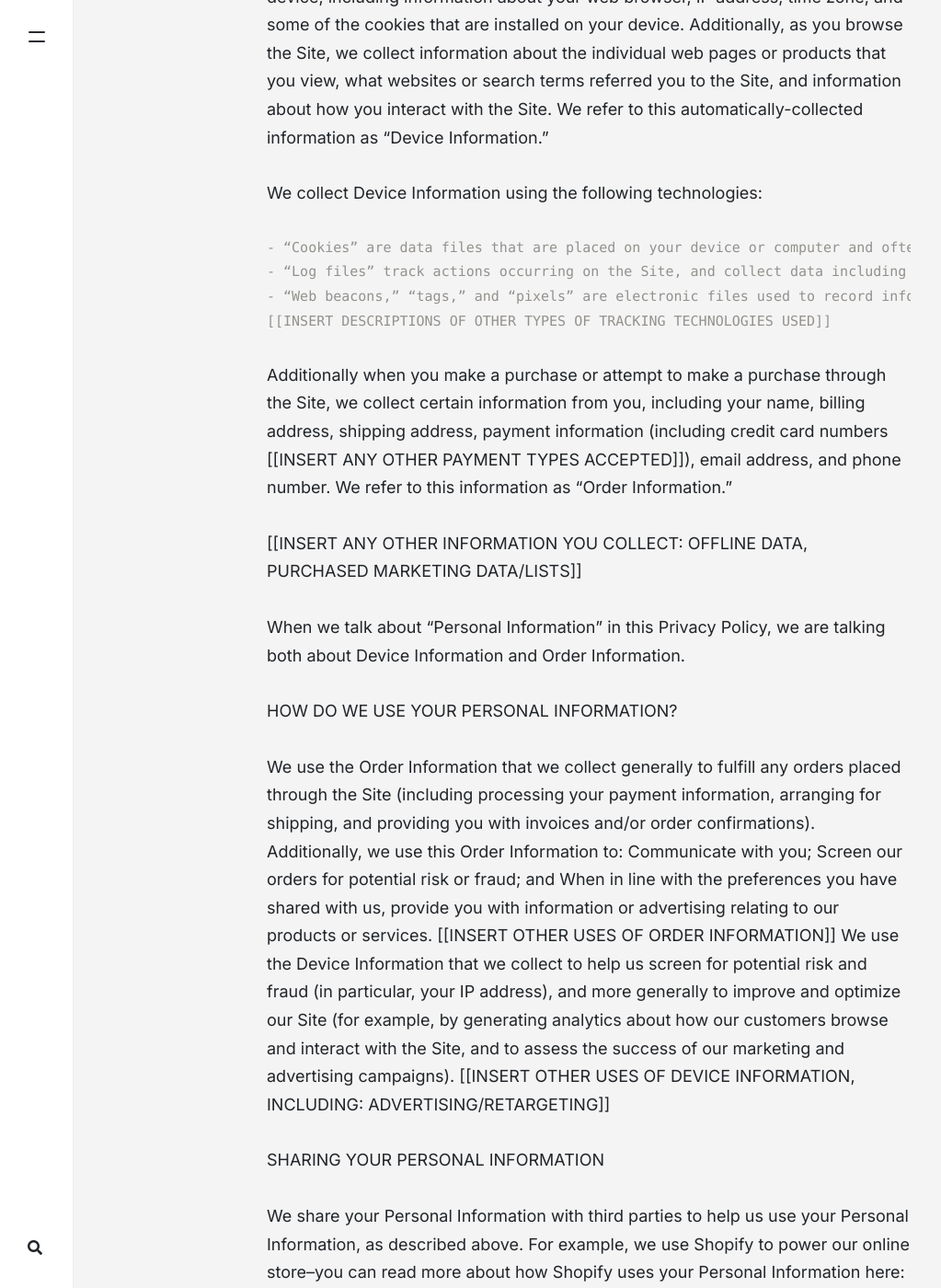
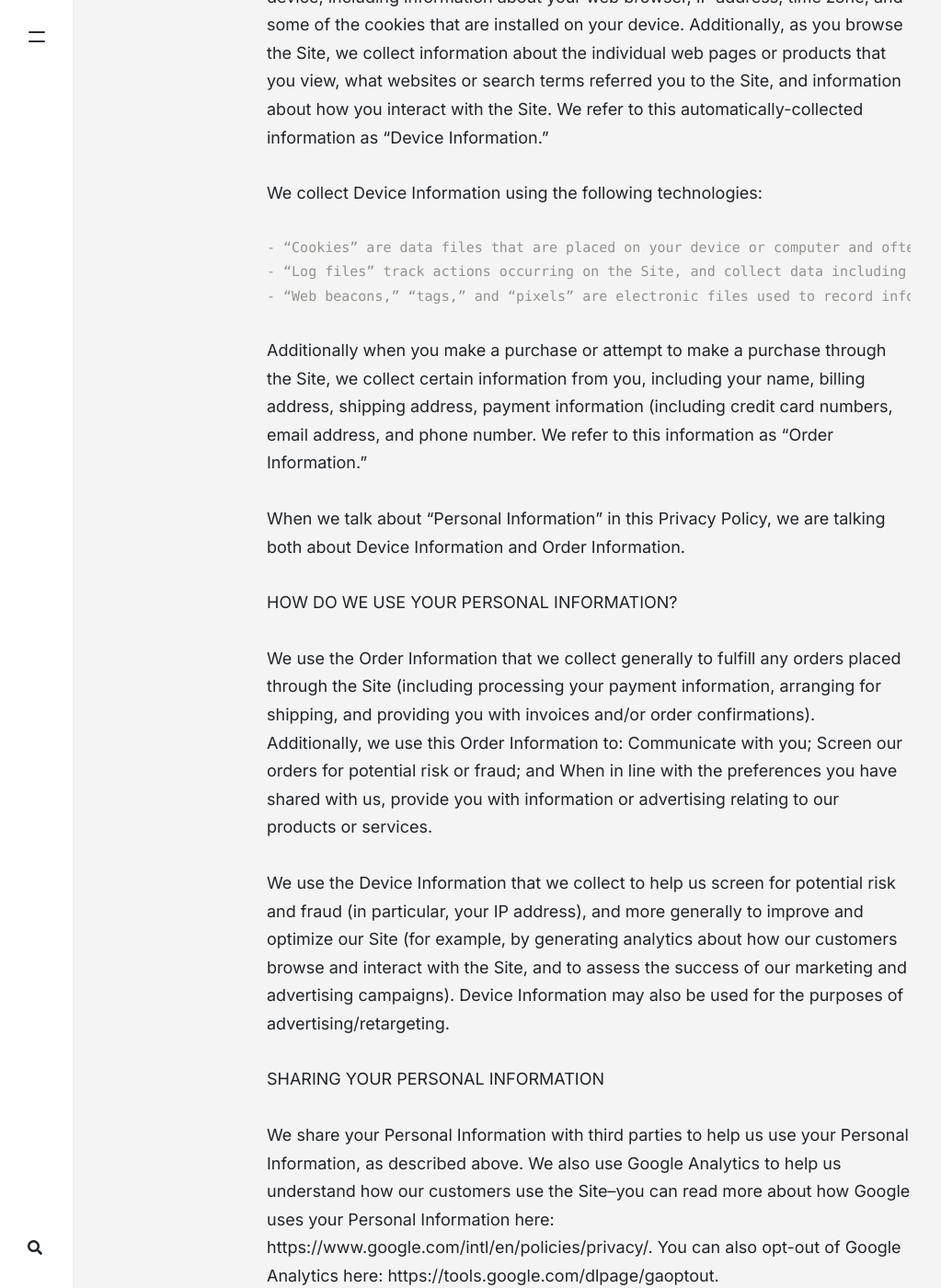
Before and after one commit to plinthindustries/plinthindustries.github.io, a Jekyll site: the page built from _pages/privacy.md, in a window 1280 px wide and 1400 px high, scrolled down 634 px. Shown: the whole window at 92% size, without its empty margins (0-1023 px from the left). Built offline with Jekyll 4.4.1, drawn with Linux system fonts in a browser that asks for light colours; nearby versions of some CDN libraries; comment, search, counter and statistics services are not loaded; some of the changed text lies outside the part shown.

Commit message:
Update privacy policy and add terms of service

```diff
--- a/_layouts/default.html
+++ b/_layouts/default.html
@@ -124,11 +124,14 @@
         <footer class="footer">
             <div class="container">
                 <div class="row">
-                    <div class="col-md-6 col-sm-12 text-center text-lg-left">
+                    <div class="col-md-4 col-sm-12 text-center text-lg-left">
                         Copyright © {{ site.time | date: "%Y" }} {{ site.name }}
                     </div>
-                    <div class="col-md-6 col-sm-12 text-center text-lg-left">
+                    <div class=" col-md-4 col-sm-12 text-center text-lg-left">
                         <a href="{{ site.baseurl }}/privacy">Privacy Policy</a>
+                    </div>
+                    <div class=" col-md-4 col-sm-12 text-center text-lg-left">
+                        <a href="{{ site.baseurl }}/terms">Terms of Service</a>
                     </div>
                 </div>
             </div>
--- a/_pages/privacy.md
+++ b/_pages/privacy.md
@@ -20,11 +20,8 @@
     - “Cookies” are data files that are placed on your device or computer and often include an anonymous unique identifier. For more information about cookies, and how to disable cookies, visit http://www.allaboutcookies.org.
     - “Log files” track actions occurring on the Site, and collect data including your IP address, browser type, Internet service provider, referring/exit pages, and date/time stamps.
     - “Web beacons,” “tags,” and “pixels” are electronic files used to record information about how you browse the Site.
-    [[INSERT DESCRIPTIONS OF OTHER TYPES OF TRACKING TECHNOLOGIES USED]]
 
-Additionally when you make a purchase or attempt to make a purchase through the Site, we collect certain information from you, including your name, billing address, shipping address, payment information (including credit card numbers [[INSERT ANY OTHER PAYMENT TYPES ACCEPTED]]), email address, and phone number. We refer to this information as “Order Information.”
-
-[[INSERT ANY OTHER INFORMATION YOU COLLECT:  OFFLINE DATA, PURCHASED MARKETING DATA/LISTS]]
+Additionally when you make a purchase or attempt to make a purchase through the Site, we collect certain information from you, including your name, billing address, shipping address, payment information (including credit card numbers, email address, and phone number. We refer to this information as “Order Information.”
 
 When we talk about “Personal Information” in this Privacy Policy, we are talking both about Device Information and Order Information.
 
@@ -34,33 +31,32 @@
 Communicate with you;
 Screen our orders for potential risk or fraud; and
 When in line with the preferences you have shared with us, provide you with information or advertising relating to our products or services.
-[[INSERT OTHER USES OF ORDER INFORMATION]]
-We use the Device Information that we collect to help us screen for potential risk and fraud (in particular, your IP address), and more generally to improve and optimize our Site (for example, by generating analytics about how our customers browse and interact with the Site, and to assess the success of our marketing and advertising campaigns).
-[[INSERT OTHER USES OF DEVICE INFORMATION, INCLUDING:  ADVERTISING/RETARGETING]]
+
+We use the Device Information that we collect to help us screen for potential risk and fraud (in particular, your IP address), and more generally to improve and optimize our Site (for example, by generating analytics about how our customers browse and interact with the Site, and to assess the success of our marketing and advertising campaigns). Device Information may also be used for the purposes of advertising/retargeting.
 
 SHARING YOUR PERSONAL INFORMATION
 
-We share your Personal Information with third parties to help us use your Personal Information, as described above. For example, we use Shopify to power our online store--you can read more about how Shopify uses your Personal Information here: https://www.shopify.com/legal/privacy. We also use Google Analytics to help us understand how our customers use the Site--you can read more about how Google uses your Personal Information here: https://www.google.com/intl/en/policies/privacy/. You can also opt-out of Google Analytics here: https://tools.google.com/dlpage/gaoptout.
+We share your Personal Information with third parties to help us use your Personal Information, as described above. We also use Google Analytics to help us understand how our customers use the Site--you can read more about how Google uses your Personal Information here: https://www.google.com/intl/en/policies/privacy/. You can also opt-out of Google Analytics here: https://tools.google.com/dlpage/gaoptout.
 
 Finally, we may also share your Personal Information to comply with applicable laws and regulations, to respond to a subpoena, search warrant or other lawful request for information we receive, or to otherwise protect our rights.
 
-[[INCLUDE IF USING REMARKETING OR TARGETED ADVERTISING]]
 BEHAVIOURAL ADVERTISING
+
 As described above, we use your Personal Information to provide you with targeted advertisements or marketing communications we believe may be of interest to you. For more information about how targeted advertising works, you can visit the Network Advertising Initiative’s (“NAI”) educational page at http://www.networkadvertising.org/understanding-online-advertising/how-does-it-work.
 
 You can opt out of targeted advertising by:
-[[INCLUDE OPT-OUT LINKS FROM WHICHEVER SERVICES BEING USED.
-  COMMON LINKS INCLUDE:
-    FACEBOOK - https://www.facebook.com/settings/?tab=ads
-    GOOGLE - https://www.google.com/settings/ads/anonymous
-    BING - https://advertise.bingads.microsoft.com/en-us/resources/policies/personalized-ads]]
+
+FACEBOOK - https://www.facebook.com/settings/?tab=ads
+
+GOOGLE - https://www.google.com/settings/ads/anonymous
+
+BING - https://advertise.bingads.microsoft.com/en-us/resources/policies/personalized-ads
 
 Additionally, you can opt out of some of these services by visiting the Digital Advertising Alliance’s opt-out portal at: http://optout.aboutads.info/.
 
 DO NOT TRACK
 Please note that we do not alter our Site’s data collection and use practices when we see a Do Not Track signal from your browser.
 
-[[INCLUDE IF LOCATED IN OR IF STORE HAS CUSTOMERS IN EUROPE]]
 YOUR RIGHTS
 If you are a European resident, you have the right to access personal information we hold about you and to ask that your personal information be corrected, updated, or deleted. If you would like to exercise this right, please contact us through the contact information below.
 
@@ -69,10 +65,6 @@
 DATA RETENTION
 When you place an order through the Site, we will maintain your Order Information for our records unless and until you ask us to delete this information.
 
-[[INSERT IF AGE RESTRICTION IS REQUIRED]]
-MINORS
-The Site is not intended for individuals under the age of [[INSERT AGE]].
-
 CHANGES
 We may update this privacy policy from time to time in order to reflect, for example, changes to our practices or for other operational, legal or regulatory reasons.
 
```
Also changed, not shown: _pages/terms.md (added, +166 -0 lines).
